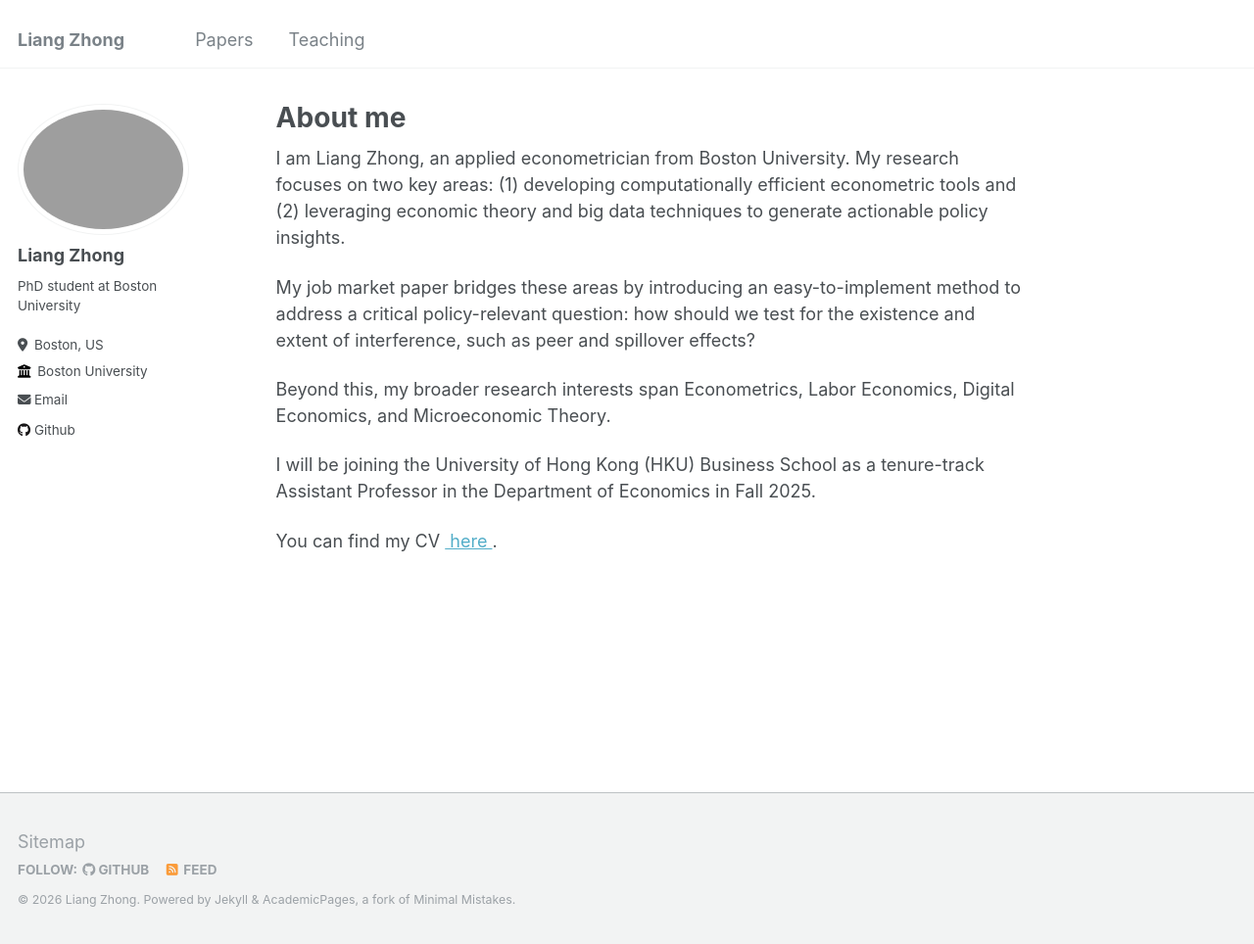
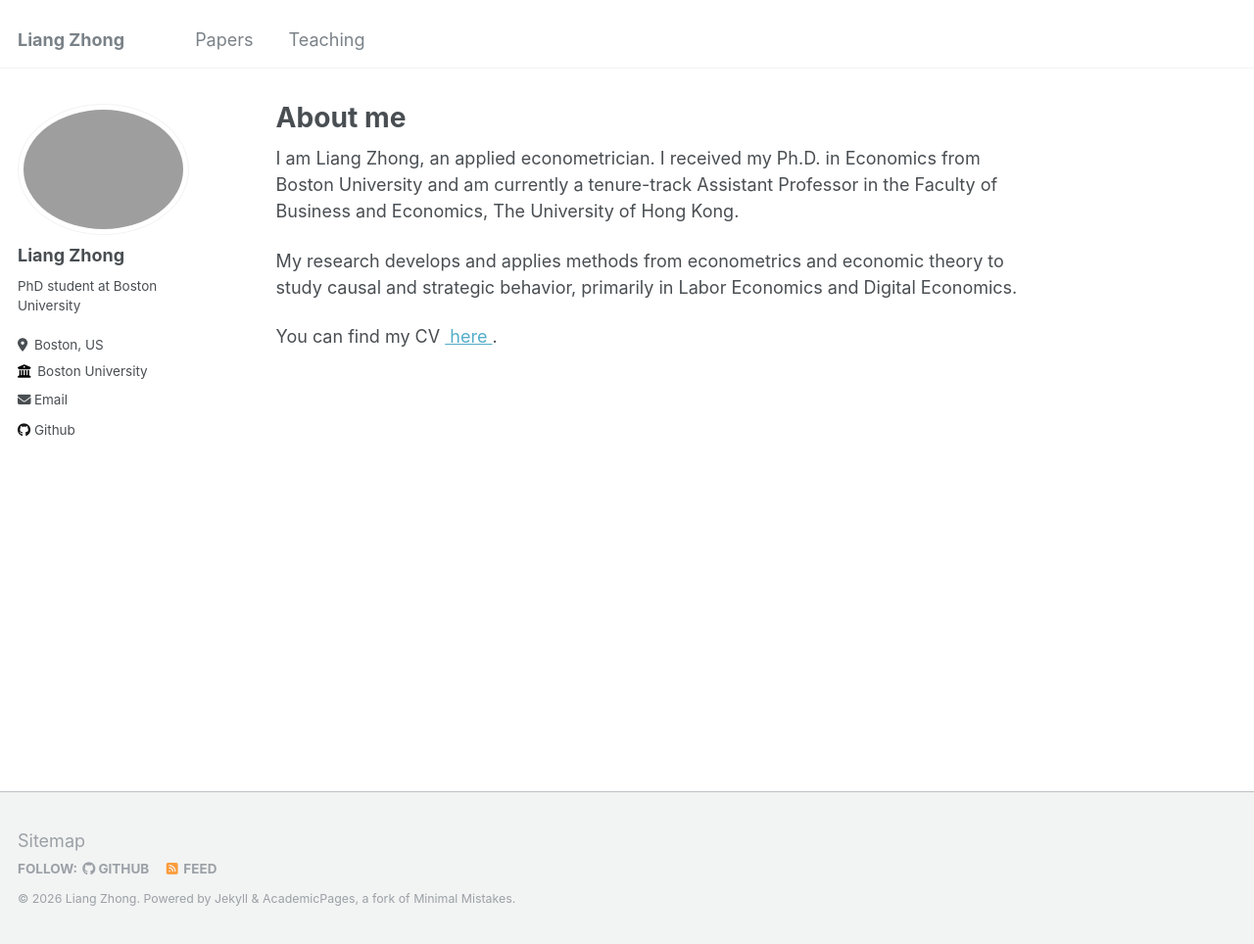
Before and after one commit to samzl1/samzl1.github.io, a Jekyll site: the page built from _pages/about.md, in a window 1280 px wide and 964 px high. Shown: the whole window at 98% size. Built offline with Jekyll 4.4.1, drawn with Linux system fonts in a browser that asks for light colours.

Commit message:
update about

```diff
--- a/_pages/about.md
+++ b/_pages/about.md
@@ -7,12 +7,8 @@ redirect_from:
   - /about.html
 ---
 
-I am Liang Zhong, an applied econometrician from Boston University. My research focuses on two key areas: (1) developing computationally efficient econometric tools and (2) leveraging economic theory and big data techniques to generate actionable policy insights.
+I am Liang Zhong, an applied econometrician. I received my Ph.D. in Economics from Boston University and am currently a tenure-track Assistant Professor in the Faculty of Business and Economics, The University of Hong Kong.
 
-My job market paper bridges these areas by introducing an easy-to-implement method to address a critical policy-relevant question: how should we test for the existence and extent of interference, such as peer and spillover effects?
-
-Beyond this, my broader research interests span Econometrics, Labor Economics, Digital Economics, and Microeconomic Theory.
-
-I will be joining the University of Hong Kong (HKU) Business School as a tenure-track Assistant Professor in the Department of Economics in Fall 2025.
+My research develops and applies methods from econometrics and economic theory to study causal and strategic behavior, primarily in Labor Economics and Digital Economics.
 
 <div class="wordwrap">You can find my CV <a href="http://samzl1.github.io/files/LZ_CV.pdf"> here </a>.</div>
```
Also changed, not shown: 1 other file.
